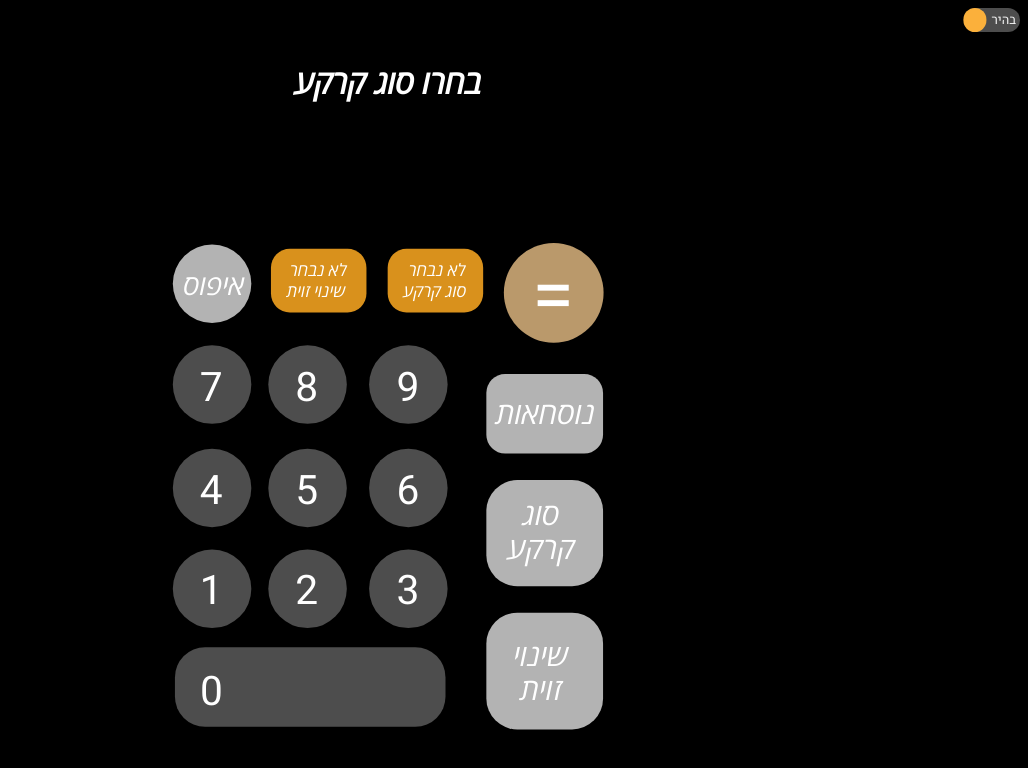
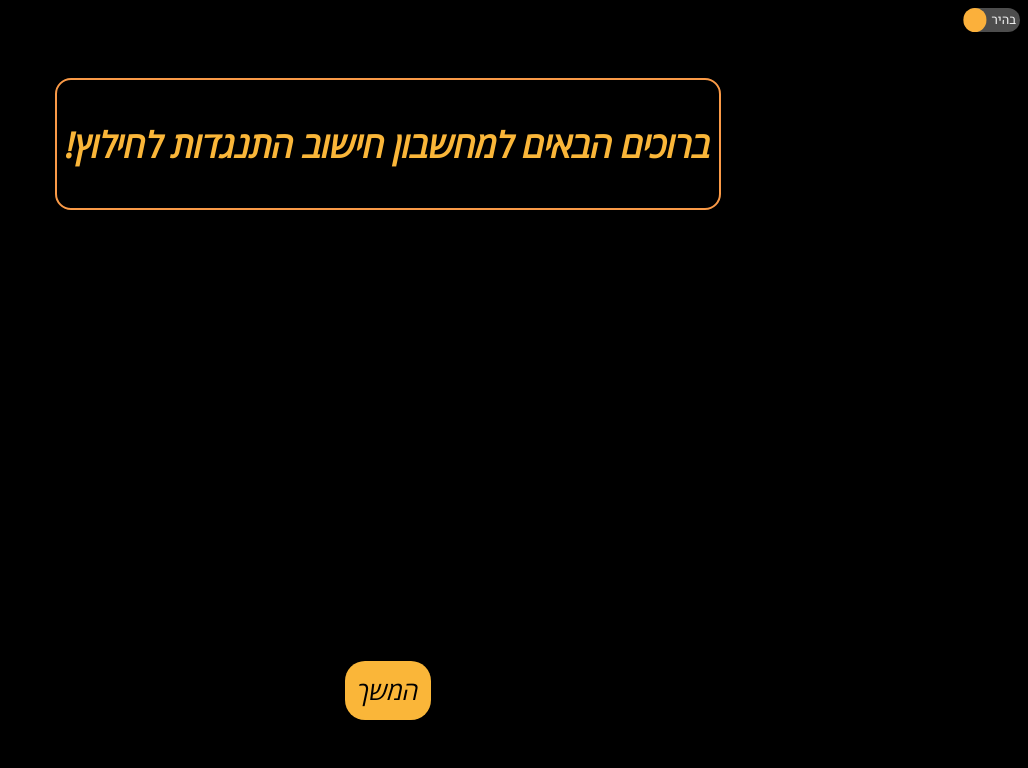
Before and after one commit to madortill/RescueCalculator, a Vue app: page / in a window 1280 px wide. Shown: the top 768 px of the page, without its empty margins (252-1280 px from the left). Built offline with nearby package versions, Linux system fonts and the light colour scheme.

Commit message:
kind of finished calculator, ver 1.0

```diff
--- a/src/App.vue
+++ b/src/App.vue
@@ -34,8 +34,8 @@ export default {
   },
   data() {
     return {
-      // page: 0,
-      page: 1,
+      page: 0,
+      // page: 1,
       darkMode: true,
 
     }
--- a/src/components/CalculatingContainer.vue
+++ b/src/components/CalculatingContainer.vue
@@ -63,7 +63,7 @@ data() {
     formulasArr: [
         {
             name: 'התנגדות לחילוץ עד 45 מעלות',
-            formula: '(safetyFactor x ((MKnumber x MTSnumber) + (MTSnumber x degreeNum / 60)) x degreeFactor ',
+            formula: '(safetyFactor x (MKnumber x MTSnumber) + (MTSnumber x degreeNum / 60)) x degreeFactor',
         },
         {
             name: 'התנגדות לחילוץ מעל 45 מעלות',
@@ -184,52 +184,7 @@ computed: {
         this.errorMessage = 'אירעה שגיאה בחישוב. אנא בדוק את הנוסחא והנתונים';
         return null;
     }
-}
-
-    // calculatedResult() {
-    //     if (!this.chosenFormula || !this.chosenFormula.formula) {
-    //         return null; // No formula selected
-    //     }
-
-    //     const formulaVariables = {
-    //         MKnumber: this.MKnumber,
-    //         MTSnumber: this.MTSnumber,
-    //         degreeNum: this.degreeNum,
-    //         safetyFactor: this.safetyFactor
-    //     };
-
-    //     const missingVariables = [];
-    //     const variableLabels = {
-    //         MKnumber: 'מקדם קרקע',
-    //         MTSnumber: 'משקל ציוד',
-    //         degreeNum: 'זוית השיפוע',
-    //         safetyFactor: 'מקדם בטיחות'
-    //     };
-
-    //     // Check for missing variables
-    //     for (const variable of Object.keys(formulaVariables)) {
-    //         if (this.chosenFormula.formula.includes(variable) && !formulaVariables[variable]) {
-    //             missingVariables.push(variableLabels[variable]);
-    //         }
-    //     }
-
-    //     if (missingVariables.length) {
-    //         this.errorMessage = ` יש להשלים את הנתונים הבאים: ${missingVariables.join(', ')}`;
-    //         return null;
-    //     }
-
-    //     try {
-    //         const formulaString = this.chosenFormula.formula.replace(/x/g, '*');
-    //         const formulaWithValues = formulaString.replace(/(MKnumber|MTSnumber|degreeNum|safetyFactor)/g,
-    //             (match) => formulaVariables[match]);
-    //         return eval(formulaWithValues); // Evaluate safely
-    //     } catch (error) {
-    //         console.error('Error in calculation:', error);
-    //         this.errorMessage = 'אירעה שגיאה בחישוב. אנא בדוק את הנוסחא והנתונים';
-    //         return null;
-    //     }
-    // }
-
+ }
 },
 methods: {
     chooseFormula(formula) {
@@ -261,6 +216,11 @@ methods: {
     renderFormula() {
         if (!this.chosenFormula || typeof this.chosenFormula.formula !== 'string') {
             return ' '; // Return blank if no formula is chosen
+        }
+
+        if (this.localString === 'איפוס') {
+            this.resetFormulaInputs(); // Reset inputs
+            return this.renderPlaceholderFormula(); // Re-render formula with placeholders
         }
 
         let formula = this.chosenFormula.formula;
@@ -297,8 +257,12 @@ methods: {
                         : `<span class="placeholder ${modeClass}" data-var="${key}">${variableLabels[key]}</span>`;
             }
             formula = formula.split(key).join(value);
+            formula = formula.replace(/\s*x\s*\*?\s*(מקדם שיפוע|degreeFactor)/g, (match, p1) => p1);
+            if (this.degreeFactor) {
+                formula = formula.replace(/(?<=\s*)degreeFactor/g, ` x ${this.degreeFactor}` );
+            }
+
         });
-
         return formula;
     },
     renderPlaceholderFormula() {
@@ -454,13 +418,13 @@ methods: {
 
         // Start with the chosen formula
         let formulaString = this.chosenFormula.formula;
-
-        // Remove wrapping parentheses and 'x'
-        formulaString = formulaString.replace(/^\((.+?)x\)/, '$1');
+        console.log(formulaString)
 
         // Replace 'x' with '*' for multiplication and inject variable values
         formulaString = formulaString.replace(/x/g, '*')
             .replace(/(MKnumber|MTSnumber|degreeNum|safetyFactor|degreeFactor)/g, match => variables[match] ?? match);
+
+
 
         // Safely evaluate the final formula
         this.result = eval(formulaString);
--- a/src/components/Calculator2SVG.vue
+++ b/src/components/Calculator2SVG.vue
@@ -101,7 +101,7 @@
           </text>
       </g> -->
       <g>
-          <g class="button" :class="{'disabled': currState.formula || currState.degree || currState.ground}">
+          <g :class="{'disabled': currState.formula || currState.degree || currState.ground}">
           <rect  x="95.5" y="375.5" width="60" height="90" rx="17.78" ry="17.78" transform="translate(-150 390) rotate(-90)" :class="isDark ? 'dark-button' : 'light-button'" />
           <text class="cls-2" :transform="'translate(65 265) scale(0.999)'" text-anchor="middle" alignment-baseline="middle"  :class="['center-text', isDark ? 'dark-text' : 'light-text']">
               <tspan v-if="MKfound" :x="205" :y="5" :style="{ fontSize: '2rem'}">{{ MKinfo.factor }}</tspan>
@@ -125,7 +125,7 @@
       </g>
 
       <g>
-          <g class="button" :class="{'disabled': currState.formula || currState.degree || currState.ground}">
+          <g :class="{'disabled': currState.formula || currState.degree || currState.ground}">
           <rect  x="95.5" y="265.5" width="60" height="90" rx="17.78" ry="17.78" transform="translate(-150 390) rotate(-90)" :class="isDark ? 'dark-button' : 'light-button'" />
           <text class="cls-2" :transform="'translate(65 265) scale(0.999)'" text-anchor="middle" alignment-baseline="middle"  :class="['center-text', isDark ? 'dark-text' : 'light-text']">
               <tspan v-if="degreeFound" :x="95" :y="5" :style="{ fontSize: '2rem'}">{{ degreeInfo.factor }}</tspan>
--- a/src/components/DraftSavings.vue
+++ b/src/components/DraftSavings.vue
@@ -0,0 +1,4 @@
+if (this.localString === 'איפוס') {
+    this.resetFormulaInputs(); // Reset inputs
+    return this.renderPlaceholderFormula(); // Re-render formula with placeholders
+}
--- a/src/components/OpeningScreen.vue
+++ b/src/components/OpeningScreen.vue
@@ -4,6 +4,7 @@
             <div class="title">ברוכים הבאים למחשבון חישוב התנגדות לחילוץ!</div>
             <div class="button" @click="goNext">המשך</div>
         </div>
+
         <div  v-else-if="page===1" class="continue-page" :class="darkMode ? 'dark-mode' : 'light-mode'">
             <div class="text">
                 נהג חילוץ יקר, בעת הגעה לאירוע חילוץ מסוג משיכה יש לזכור כי ישנם כמה פרמטרים חשובים אותם יש לבדוק טרם החילוץ:
@@ -15,7 +16,9 @@
         </div>
         <div v-else class="continue-page" :class="darkMode ? 'dark-mode' : 'light-mode'">
             <div class="text">
-                לאחר שבדקת את כל אלו, תוכל להתשמש במחשבון אשר יחשב עבורך את ההתנגדות אותה תצטרך להפעיל בהתאם לנוסחאות חילוץ.
+                 לאחר שבדקתם את כל אלו, תוכלו להשתמש במחשבון! <br><br>
+                 עליכם להשתמש בכפתורים שנמצאים במחשבון על מנת להכניס את הערכים הרצויים לנוסחא שבחרתם. <br><br>
+                 לאחר מכן תוכלו לחשב את תוצאת ההתנגדות שיש להפעיל, בהתאם לנוסחאות החילוץ.
             </div>
             <div  class="button" @click="startCalc">המשך</div>
         </div>
@@ -57,6 +60,7 @@ export default {
     text-align: center;
 }
 
+
 .open-page,
 .continue-page {
     width: 100%;
@@ -68,43 +72,67 @@ export default {
     flex-direction: column;
 }
 
+
 .title {
-    position: relative;
-    bottom: 3rem;
+    position: absolute;
+    top: 4rem;
     font-size: 2.2rem;
     font-weight: bold;
     text-align: center;
     margin: 0.85rem;
-    padding-top: 1rem;
-    padding-bottom: 1rem;
+    padding-top: 2.5rem;
+    padding-bottom: 2.5rem;
     padding-right: 0.5rem;
     padding-left: 0.5rem;
     border-radius: 1rem;
 }
+
+.button-container {
+    position: absolute;
+    display: flex;
+    flex-wrap: wrap;
+    justify-content: center;
+    top: 17rem;
+    width: 87%;
+    height: 50%;
+    margin: 0.85rem;
+    border-radius: 1rem;
+    border: 2px solid rgb(255, 255, 255);
+}
+
+
 .dark-mode .title  {
-    background-color: orange;
+    color:rgb(250, 182, 57);
+    /* background-color: orange; */
+    border: 2px solid rgb(250, 154, 71);
 }
 .light-mode .title  {
-    background-color: pink;
+    color:rgb(62, 112, 108);
+    /* background-color: pink; */
+    border: 2px solid rgb(157, 195, 189);
 }
+
 .button {
+    position: absolute;
+    bottom: 5rem;
     margin-top: 5rem;
     padding: 0.75rem;
     border-radius: 20px;
-    font-size: 1rem;
+    font-size: 1.6rem;
 }
 
  .dark-mode {
     background-color: black;
-    color: white;
+    color: rgb(255, 255, 255);
 }
 
 .dark-mode .button {
-    background-color: orange;
+    background-color: rgb(250, 182, 57);
+    color: black;
 }
 
 .light-mode .button {
-    background-color: pink;
+    background-color:rgb(228, 139, 154);
 }
 
 .light-mode {
@@ -113,6 +141,8 @@ export default {
 }
 
 .text {
+    position: absolute;
+    top: 2rem;
     margin: 2rem;
     padding: 1rem;
     border-radius: 20px;
@@ -129,7 +159,7 @@ export default {
 }
 
 .item {
-    margin: 0.1rem;
+    margin: 0.4rem;
     padding: 0.7rem;
     border-radius: 1rem;
     font-size: 1.23rem;
@@ -137,11 +167,15 @@ export default {
 }
 
 .dark-mode .item {
-    background-color: gray;
+    color: rgb(245, 154, 63);
+    border: 2px solid
 }
 
 .light-mode .item {
     background-color: #6f9a9ac2;
 }
 
+.container-checklist {
+   margin-top: 1.7rem;
+}
 </style>
```
